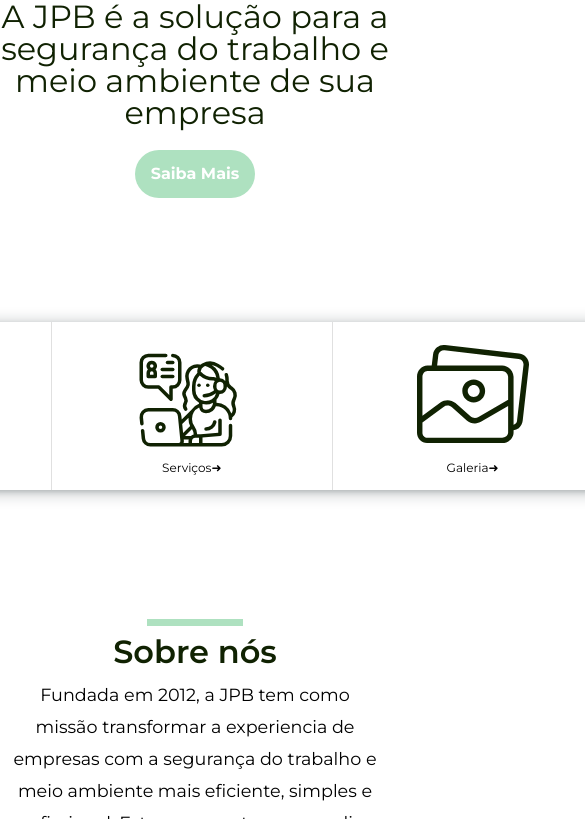
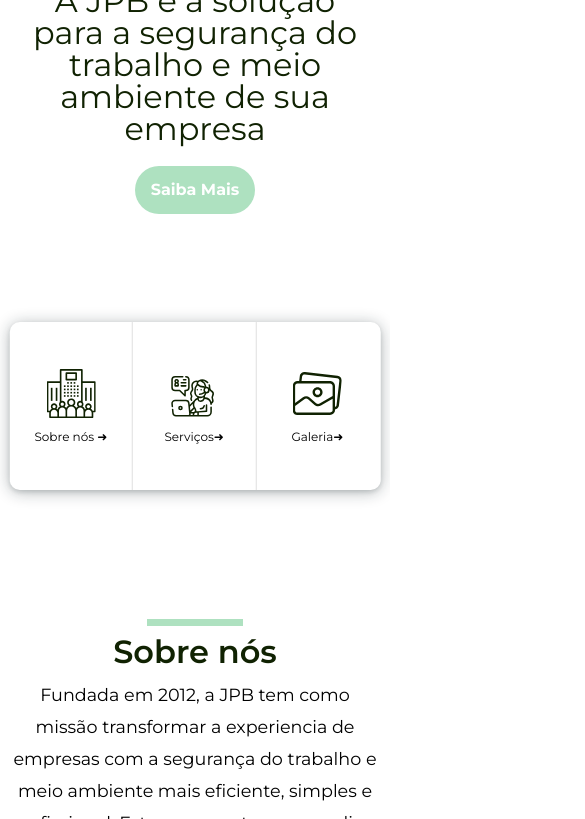
Before and after one commit to erianerik/Jpb-desing, a plain HTML site: page index.html in a window 390 px wide. Shown: the part 281-1100 px from the top of the page, 585 px wide, since content can reach past the window. Drawn offline with Linux system fonts and the light colour scheme.

Commit message:
chore: ajuste mobile

```diff
--- a/css/home.css
+++ b/css/home.css
@@ -144,12 +144,17 @@
     .main-content__illustration {
         display: none;
     }
+    .main-content__titles {
+        min-width: auto;
+    }
+
     .main-content__title {
         font-size: 3rem;
         letter-spacing: normal;
     }
     .main-content__subtitle {
         font-size: 2rem;
+        max-width: inherit;
     }
     .main-content__button {
         font-size: 1rem;
@@ -169,6 +174,7 @@
     .home__fast-navigation {
         width: 95%;
         top: 90%;
+        min-width: auto;
     }
     .card-link__icon {
         width: 40%;
```
